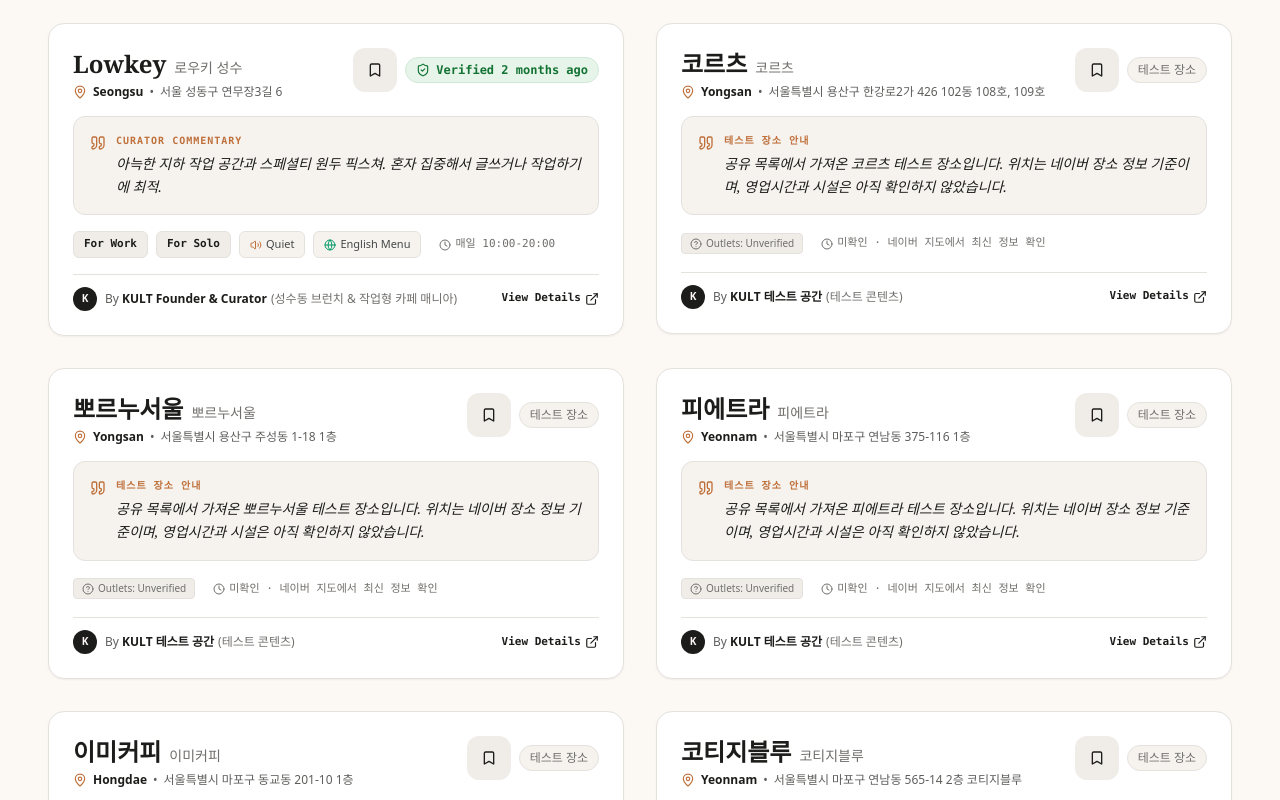
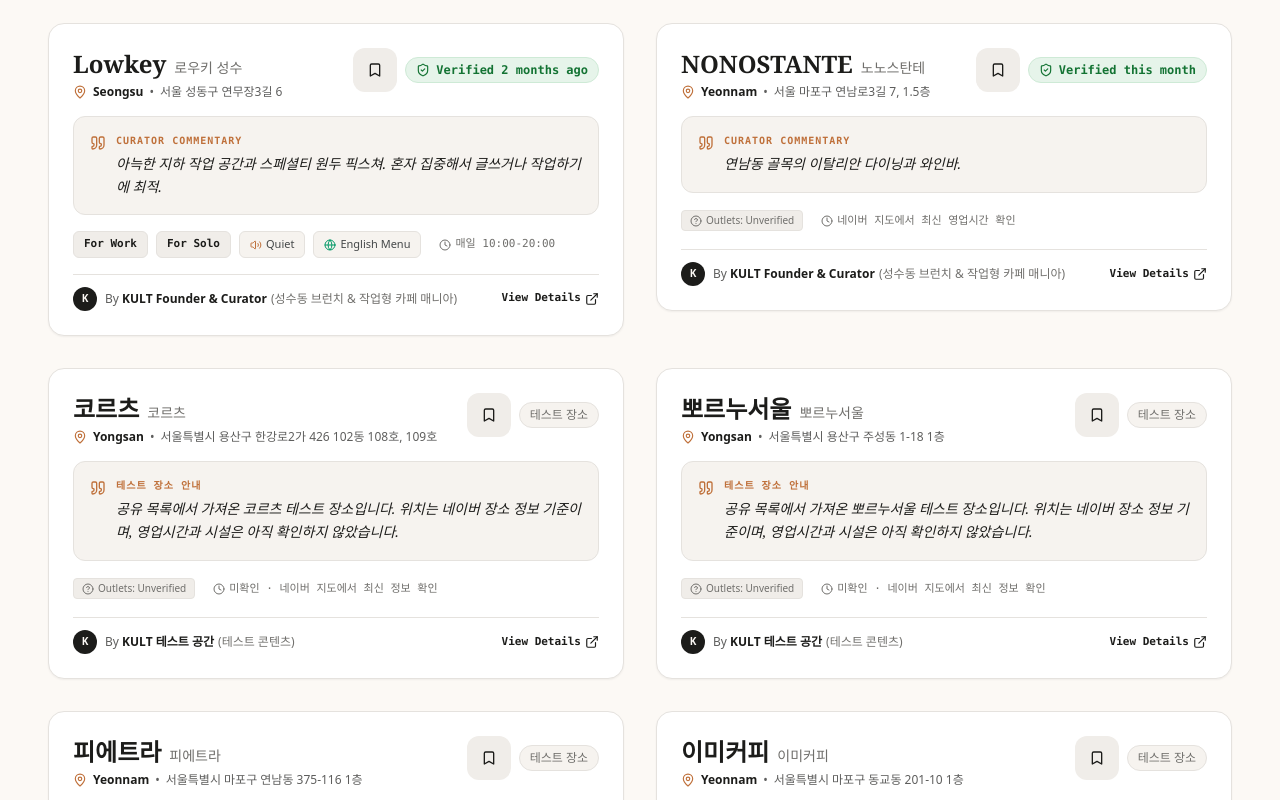
Before and after one commit to hoooong28-cyber/kult, a Next.js app: page / in a window 1280 px wide. Shown: the part 3220-4020 px from the top of the page. Built offline with nearby package versions, Linux system fonts and the light colour scheme; no server answers; a web font is replaced by a local one.

Commit message:
Group Hongik University Station venues under Yeonnam and add Nonostante

```diff
--- a/app/page.tsx
+++ b/app/page.tsx
@@ -469,7 +469,7 @@ export default function HomePage() {
                         : 'bg-[#FCF9F5] border border-[#E6DFD3] text-[#1C1C1A] hover:border-[#1C1C1A]'
                     }`}
                   >
-                    {nh}
+                    {nh === 'Yeonnam' ? '연남동' : nh}
                   </button>
                 ))}
               </div>
--- a/data/curators/founder.json
+++ b/data/curators/founder.json
@@ -75,6 +75,29 @@
       "hours": "매일 10:00-20:00",
       "last_verified_date": "2026-09-03",
       "notes": "아늑한 지하 작업 공간과 스페셜티 원두 픽스쳐. 혼자 집중해서 글쓰거나 작업하기에 최적."
+    },
+    {
+      "id": "nonostante-yeonnam",
+      "name": "NONOSTANTE",
+      "name_local": "노노스탄테",
+      "naver_place_id": "1976051967",
+      "neighborhood": "Yeonnam",
+      "address": "서울 마포구 연남로3길 7, 1.5층",
+      "lat": null,
+      "lng": null,
+      "tags": {
+        "wifi": null,
+        "outlet_availability": "unknown",
+        "noise_level": "unknown",
+        "kid_free_zone": null,
+        "english_menu": null,
+        "card_only": null,
+        "good_for": [],
+        "price_range": "unknown"
+      },
+      "hours": "네이버 지도에서 최신 영업시간 확인",
+      "last_verified_date": "2026-11-26",
+      "notes": "연남동 골목의 이탈리안 다이닝과 와인바."
     }
   ]
 }
--- a/data/curators/test-spaces.json
+++ b/data/curators/test-spaces.json
@@ -86,7 +86,7 @@
       "name_local": "이미커피",
       "is_demo": true,
       "naver_place_id": "1883924356",
-      "neighborhood": "Hongdae",
+      "neighborhood": "Yeonnam",
       "address": "서울특별시 마포구 동교동 201-10 1층",
       "lat": 37.5574767,
       "lng": 126.9219163,
@@ -134,7 +134,7 @@
       "name_local": "하우스키루",
       "is_demo": true,
       "naver_place_id": "1985216398",
-      "neighborhood": "Hongdae",
+      "neighborhood": "Yeonnam",
       "address": "서울특별시 마포구 동교동 184-14 1층",
       "lat": 37.5558444,
       "lng": 126.931162,
```
